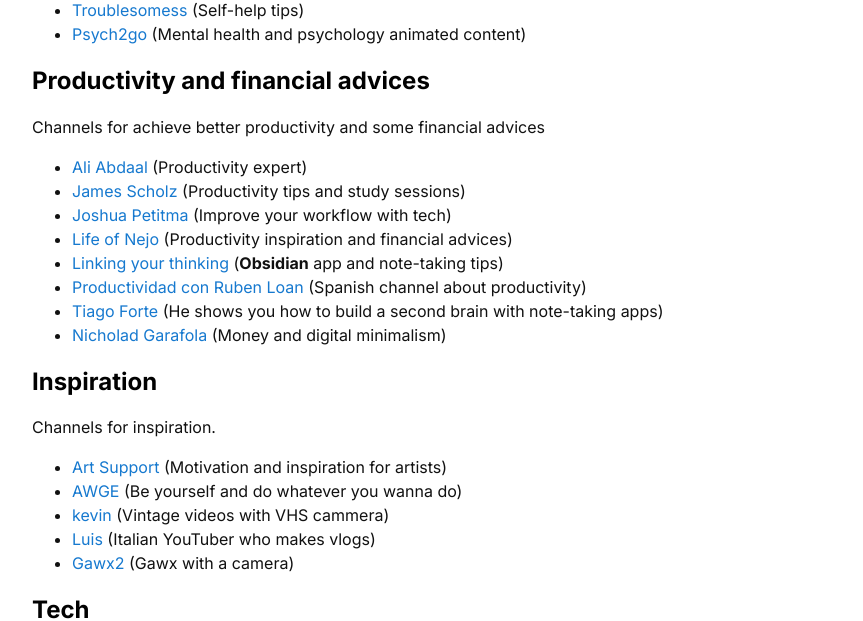
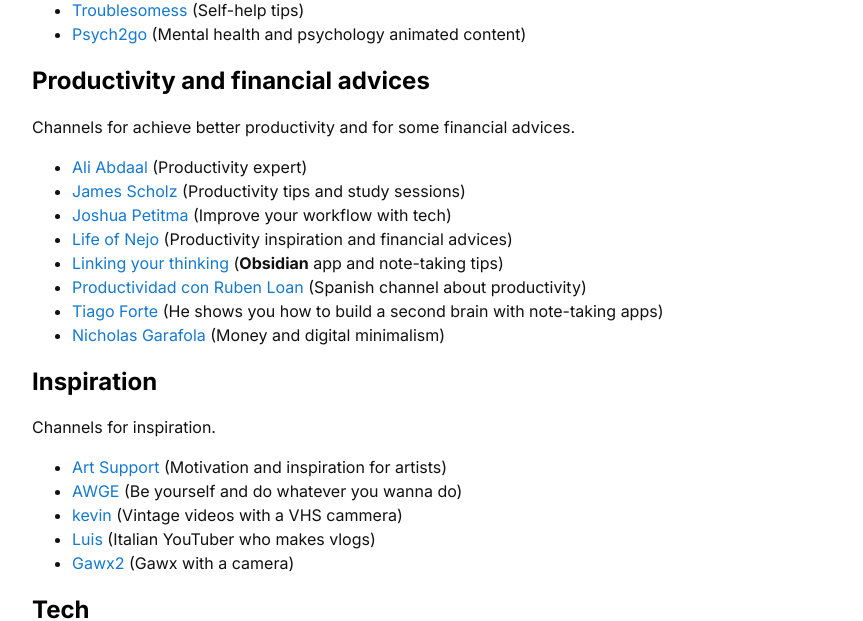
Before and after one commit to sxdny/sxdny.dev, a Jekyll site: the page built from _posts/2023-05-24-yt-recommened.md, in a window 1280 px wide. Shown: the part 780-1401 px from the top of the page, without its empty margins (208-1071 px from the left). Built offline with Jekyll 4.4.1, drawn with Linux system fonts in a browser that asks for light colours.

Commit message:
ahora si
No volveré a postear sin revisar el contenido de la página.

```diff
--- a/_posts/2023-05-24-yt-recommened.md
+++ b/_posts/2023-05-24-yt-recommened.md
@@ -25,7 +25,7 @@ Channels for improving yourself, your habits and your mentality.
 
 ## Productivity and financial advices
 
-Channels for achieve better productivity and some financial advices
+Channels for achieve better productivity and for some financial advices.
 
 - [Ali Abdaal](https://www.youtube.com/@aliabdaal) (Productivity expert)
 - [James Scholz](https://www.youtube.com/@JamesScholz) (Productivity tips and study sessions)
@@ -34,7 +34,7 @@ Channels for achieve better productivity and some financial advices
 - [Linking your thinking](https://www.youtube.com/@linkingyourthinking) (**Obsidian** app and note-taking tips)
 - [Productividad con Ruben Loan](https://www.youtube.com/@RubenLoan) (Spanish channel about productivity)
 - [Tiago Forte](https://www.youtube.com/@TiagoForte) (He shows you how to build a second brain with note-taking apps)
-- [Nicholad Garafola](https://www.youtube.com/@NicholasGarofola) (Money and digital minimalism)
+- [Nicholas Garafola](https://www.youtube.com/@NicholasGarofola) (Money and digital minimalism)
 
 ## Inspiration
 
@@ -42,7 +42,7 @@ Channels for inspiration.
 
 - [Art Support](https://www.youtube.com/@ArtSupport1) (Motivation and inspiration for artists)
 - [AWGE](https://www.youtube.com/@awge5050) (Be yourself and do whatever you wanna do)
-- [kevin](https://www.youtube.com/@camc0rder17) (Vintage videos with VHS cammera)
+- [kevin](https://www.youtube.com/@camc0rder17) (Vintage videos with a VHS cammera)
 - [Luis](https://www.youtube.com/@LuisLuis) (Italian YouTuber who makes vlogs)
 - [Gawx2](https://www.youtube.com/@Gawx2) (Gawx with a camera)
 
```
